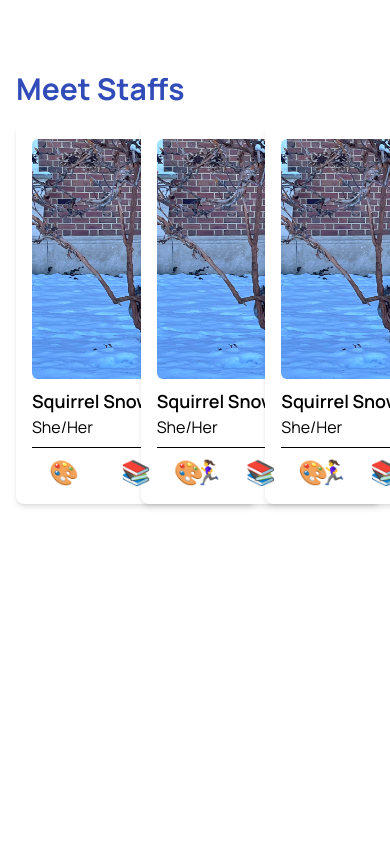
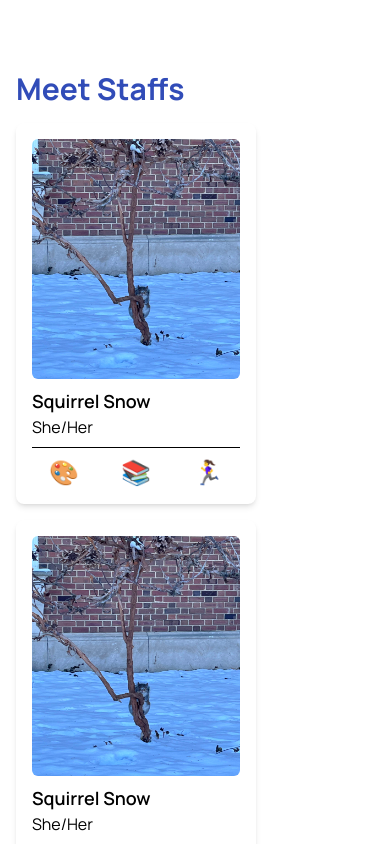
Before and after one commit to drschatz/cs-128-live-web, a Next.js app: page /support in a window 390 px wide. Shown: the part 2260-3104 px from the top of the page. Before the commit the page ends 2844 px from the top, so only its background shows below. Built offline with nearby package versions, Linux system fonts and the light colour scheme.

Commit message:
responsive staffcards

```diff
--- a/src/app/support/page.js
+++ b/src/app/support/page.js
@@ -72,7 +72,7 @@ const SupportPage = () => {
             <h1 className="text-3xl font-bold mb-4 text-accent" id="contact">
               Meet Staffs
             </h1>
-            <div className="grid grid-cols-3 gap-4">
+            <div className="grid grid-cols-1 sm:grid-cols-3 gap-4">
               <StaffCard />
               <StaffCard />
               <StaffCard />
```
